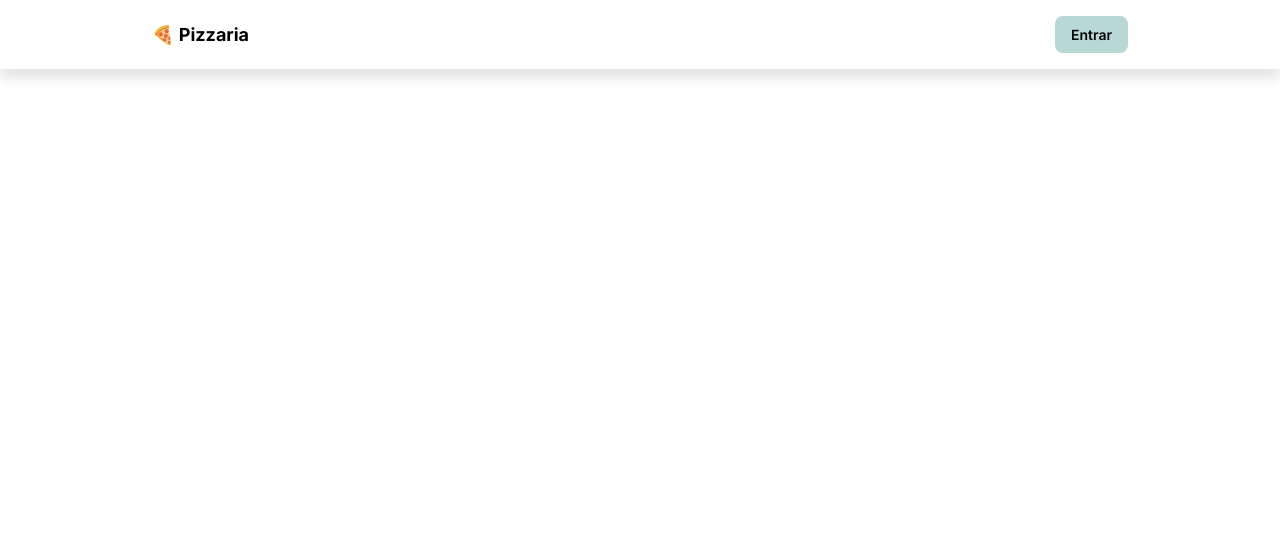
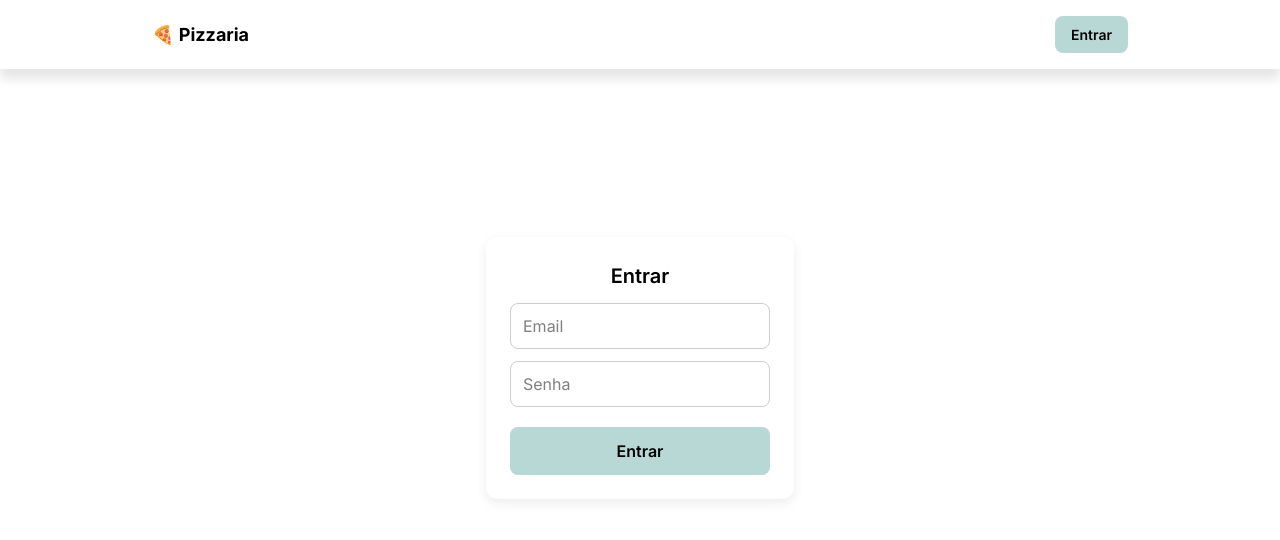
Before and after one commit to J0nzera/desafio-reskilling, a Next.js app: page /login in a window 1280 px wide. Shown: the top 540 px of the page. Built offline with nearby package versions, Linux system fonts and the light colour scheme.

Commit message:
feat: tela de login

```diff
--- a/src/features/login/Login.module.css
+++ b/src/features/login/Login.module.css
@@ -0,0 +1,42 @@
+.main {
+  min-height: calc(100vh - 64px);
+  display: flex;
+  align-items: center;
+  justify-content: center;
+}
+
+.form {
+  width: 100%;
+  max-width: 360px;
+  background: white;
+  padding: 24px;
+  border-radius: 12px;
+  box-shadow: 0 4px 12px rgba(0, 0, 0, 0.08);
+
+  display: flex;
+  flex-direction: column;
+  gap: 12px;
+}
+
+.titulo {
+  font-size: 20px;
+  font-weight: 600;
+  text-align: center;
+}
+
+.input {
+  padding: 10px 12px;
+  border-radius: 8px;
+  border: 1px solid #ccc;
+}
+
+.botaoEntrar {
+  margin-top: 8px;
+  padding: 12px;
+  border-radius: 8px;
+  border: none;
+  background-color: #b8d8d6;
+  color: #000;
+  font-weight: 600;
+  cursor: pointer;
+}
--- a/src/features/login/LoginPage.tsx
+++ b/src/features/login/LoginPage.tsx
@@ -0,0 +1,63 @@
+import { useState } from "react";
+import { useRouter } from "next/router";
+import styles from "./Login.module.css";
+
+export default function LoginPage() {
+  const router = useRouter();
+
+  const [email, setEmail] = useState("");
+  const [senha, setSenha] = useState("");
+
+  function realizarLogin() {
+    const usuario = {
+      nome: "Usuário Teste",
+      email,
+      endereco: {
+        rua: "Rua Exemplo",
+        numero: "123",
+        bairro: "Centro",
+        cidade: "São Paulo",
+      },
+    };
+
+    localStorage.setItem("usuarioLogado", JSON.stringify(usuario));
+
+    router.push("/perfil");
+  }
+
+  return (
+    <main className={styles.main}>
+      <form
+        className={styles.form}
+        onSubmit={(event) => {
+          event.preventDefault();
+          realizarLogin();
+        }}
+      >
+        <h1 className={styles.titulo}>Entrar</h1>
+
+        <input
+          type="email"
+          placeholder="Email"
+          className={styles.input}
+          value={email}
+          onChange={(event) => setEmail(event.target.value)}
+          required
+        />
+
+        <input
+          type="password"
+          placeholder="Senha"
+          className={styles.input}
+          value={senha}
+          onChange={(event) => setSenha(event.target.value)}
+          required
+        />
+
+        <button className={styles.botaoEntrar} type="submit">
+          Entrar
+        </button>
+      </form>
+    </main>
+  );
+}
--- a/src/pages/login.tsx
+++ b/src/pages/login.tsx
@@ -1,40 +1,5 @@
-import { useState } from "react";
-import { useRouter } from "next/router";
+import LoginPage from "@/features/login/LoginPage";
 
 export default function Login() {
-  const router = useRouter();
-  const [email, setEmail] = useState("");
-  const [senha, setSenha] = useState("");
-
-  function handleLogin(e: React.FormEvent) {
-    e.preventDefault();
-
-    localStorage.setItem("usuarioLogado", "true");
-
-    router.push("/perfil");
-  }
-
-  return (
-    <main className="appContainer">
-      <h1>Login</h1>
-
-      <form onSubmit={handleLogin}>
-        <input
-          type="email"
-          placeholder="Email"
-          value={email}
-          onChange={(e) => setEmail(e.target.value)}
-        />
-
-        <input
-          type="password"
-          placeholder="Senha"
-          value={senha}
-          onChange={(e) => setSenha(e.target.value)}
-        />
-
-        <button type="submit">Entrar</button>
-      </form>
-    </main>
-  );
+  return <LoginPage />;
 }
```
